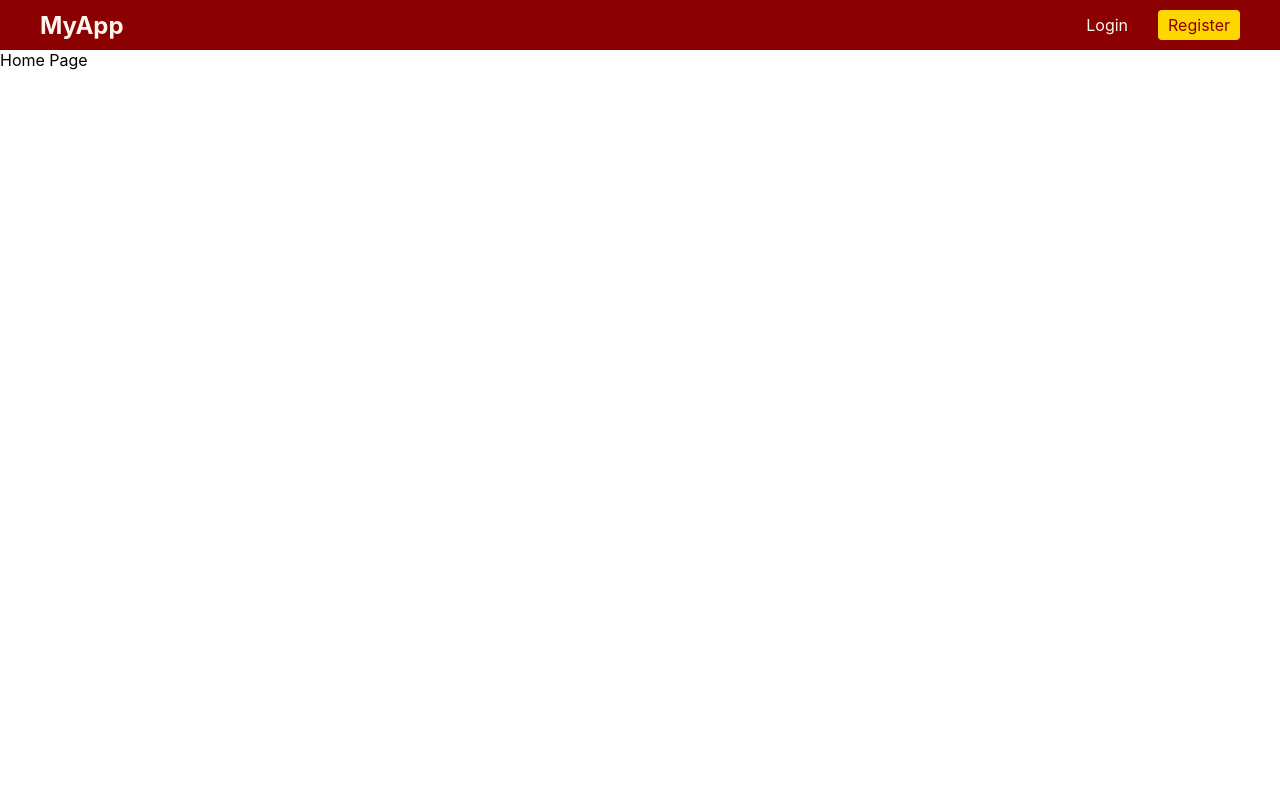
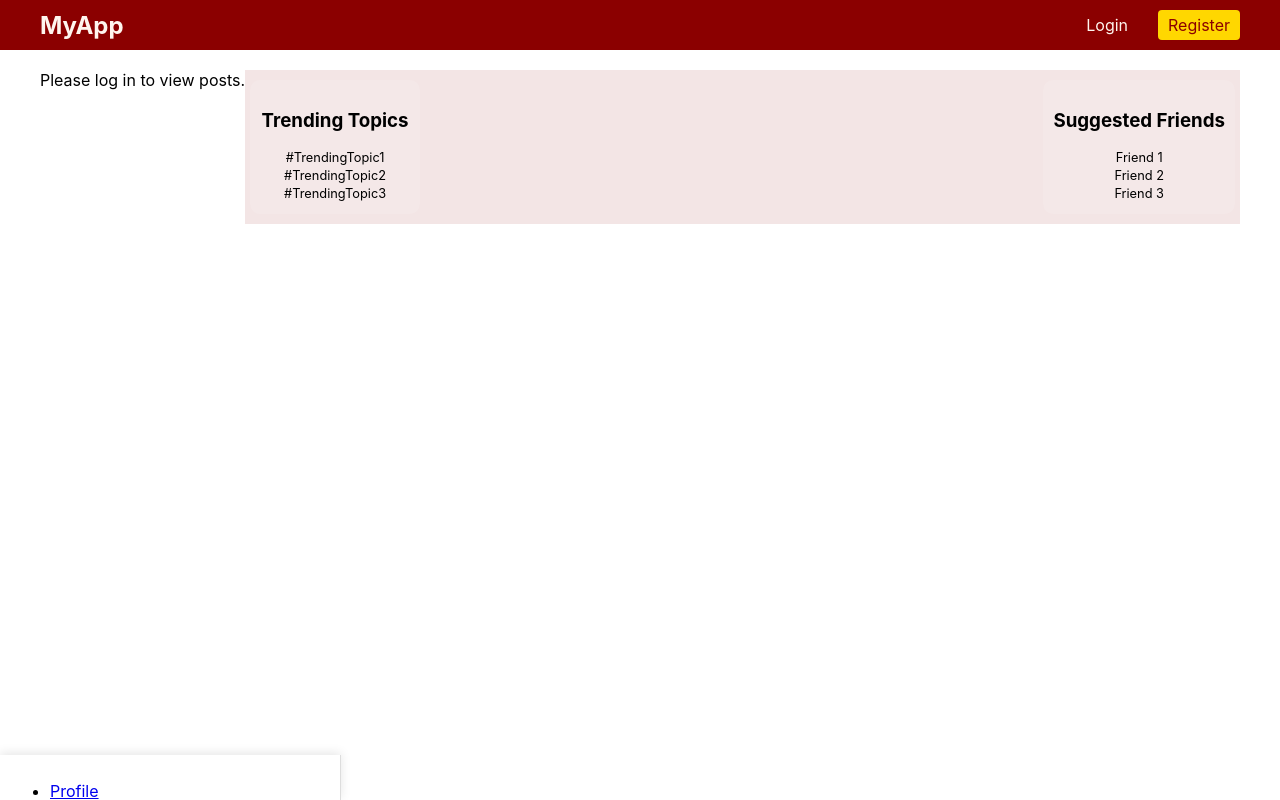
Before and after one commit to thetubbydoughnut/SocialMedia, a React (Create React App) app in the folder frontend/: page / in a window 1280 px wide. Built offline with nearby package versions, Linux system fonts and the light colour scheme.

Commit message:
more fun

```diff
--- a/frontend/src/components/Home/Home.css
+++ b/frontend/src/components/Home/Home.css
@@ -74,3 +74,20 @@ body.dark .home__button:hover {
     width: 100%;
   }
 }
+
+.home {
+  display: flex;
+  justify-content: space-between;
+  max-width: 1200px;
+  margin: 0 auto;
+  padding: 20px;
+}
+
+.newsfeed {
+  flex: 2;
+  margin: 0 20px;
+}
+
+.sidebar, .widgets {
+  flex: 1;
+}
--- a/frontend/src/components/Home/Home.js
+++ b/frontend/src/components/Home/Home.js
@@ -1,7 +1,17 @@
 import React from 'react';
+import NewsFeed from '../NewsFeed/NewsFeed';
+import Sidebar from '../Sidebar/Sidebar';
+import Widgets from '../Widgets/Widgets';
+import './Home.css';
 
 const Home = () => {
-    return <div>Home Page</div>;
+    return (
+        <div className="home">
+            <Sidebar />
+            <NewsFeed />
+            <Widgets />
+        </div>
+    );
 };
 
 export default Home;
--- a/frontend/src/components/NewsFeed/NewsFeed.js
+++ b/frontend/src/components/NewsFeed/NewsFeed.js
@@ -1,38 +1,50 @@
-import React, { useState, useEffect } from 'react';
-import { axiosInstance } from '../../utils/axiosInstance';
+import React, { useEffect, useState } from 'react';
+import { useSelector } from 'react-redux';
+import axiosInstance from '../../utils/axiosInstance';
 import './NewsFeed.css';
-import Post from '../Post/Post';
 
 const NewsFeed = () => {
     const [posts, setPosts] = useState([]);
-    const [loading, setLoading] = useState(true);
     const [error, setError] = useState(null);
+    const isAuthenticated = useSelector(state => state.auth.isAuthenticated);
 
     useEffect(() => {
         const fetchPosts = async () => {
+            if (!isAuthenticated) return;
+
             try {
                 const response = await axiosInstance.get('/posts');
                 setPosts(response.data);
-                setError(null);
             } catch (error) {
-                console.error('Error fetching posts:', error);
-                setError('Failed to fetch posts');
-            } finally {
-                setLoading(false);
+                console.error('Error fetching posts:', error.response || error);
+                setError('Failed to fetch posts. Please try again later.');
             }
         };
 
         fetchPosts();
-    }, []);
+    }, [isAuthenticated]);
 
-    if (loading) return <div>Loading posts...</div>;
-    if (error) return <div>{error}</div>;
+    if (!isAuthenticated) {
+        return <div>Please log in to view posts.</div>;
+    }
+
+    if (error) {
+        return <div className="error-message">{error}</div>;
+    }
 
     return (
         <div className="newsfeed">
-            {posts.map((post) => (
-                <Post key={post.id} post={post} />
-            ))}
+            <h2>News Feed</h2>
+            {posts.length === 0 ? (
+                <p>No posts available.</p>
+            ) : (
+                posts.map(post => (
+                    <div key={post.id} className="post">
+                        <h3>{post.title}</h3>
+                        <p>{post.content}</p>
+                    </div>
+                ))
+            )}
         </div>
     );
 };
--- a/frontend/src/components/Sidebar/Sidebar.js
+++ b/frontend/src/components/Sidebar/Sidebar.js
@@ -1,41 +1,19 @@
-import React, { useState } from 'react';
+import React from 'react';
 import { Link } from 'react-router-dom';
-import { useSelector } from 'react-redux';
-import FriendsList from '../FriendsList/FriendsList'; // Import the FriendsList component
-import { FontAwesomeIcon } from '@fortawesome/react-fontawesome';
-import { faUser, faEnvelope, faUsers, faCalendarAlt, faStore } from '@fortawesome/free-solid-svg-icons';
 import './Sidebar.css';
-import { profileSelectors } from '../../slices/profileSlice';
 
 const Sidebar = () => {
-    const user = useSelector(profileSelectors.selectUser);
-    const [isOpen, setIsOpen] = useState(false);
-
-    if (!user) {
-        return <div>Loading...</div>;
-    }
-
-    const { username } = user;
-
-    return (
-        <div className={`sidebar ${isOpen ? 'open' : ''}`}>
-            <div className="sidebar__handle" onClick={() => setIsOpen(!isOpen)}>
-                <span className="sidebar__handle-icon">{isOpen ? '▼' : '▲'}</span>
-            </div>
-            <div className="sidebar__content">
-                <nav className="sidebar__nav">
-                    <Link to={`/profile/${username}`}><FontAwesomeIcon icon={faUser} /> Profile</Link>
-                    <Link to="/messenger"><FontAwesomeIcon icon={faEnvelope} /> Messages</Link>
-                    <Link to="/groups"><FontAwesomeIcon icon={faUsers} /> Groups</Link>
-                    <Link to="/events"><FontAwesomeIcon icon={faCalendarAlt} /> Events</Link>
-                    <Link to="/marketplace"><FontAwesomeIcon icon={faStore} /> Marketplace</Link>
-                </nav>
-                <div className="sidebar__friends">
-                    <FriendsList />
-                </div>
-            </div>
-        </div>
-    );
+	return (
+		<div className="sidebar">
+			<ul>
+				<li><Link to="/profile">Profile</Link></li>
+				<li><Link to="/friends">Friends</Link></li>
+				<li><Link to="/messages">Messages</Link></li>
+				<li><Link to="/events">Events</Link></li>
+				<li><Link to="/groups">Groups</Link></li>
+			</ul>
+		</div>
+	);
 };
 
 export default Sidebar;
--- a/frontend/src/components/Widgets/Widgets.js
+++ b/frontend/src/components/Widgets/Widgets.js
@@ -1,15 +1,25 @@
 import React from 'react';
-import TrendingTopics from '../TrendingTopics/TrendingTopics';
-import Birthdays from '../Birthdays/Birthdays';
-import Weather from '../Weather/Weather';
 import './Widgets.css';
 
 const Widgets = () => {
     return (
         <div className="widgets">
-            <TrendingTopics />
-            <Birthdays />
-            <Weather />
+            <div className="widget">
+                <h3>Trending Topics</h3>
+                <ul>
+                    <li>#TrendingTopic1</li>
+                    <li>#TrendingTopic2</li>
+                    <li>#TrendingTopic3</li>
+                </ul>
+            </div>
+            <div className="widget">
+                <h3>Suggested Friends</h3>
+                <ul>
+                    <li>Friend 1</li>
+                    <li>Friend 2</li>
+                    <li>Friend 3</li>
+                </ul>
+            </div>
         </div>
     );
 };
--- a/frontend/src/contexts/NotificationContext.js
+++ b/frontend/src/contexts/NotificationContext.js
@@ -1,5 +1,5 @@
 import React, { createContext, useState, useEffect, useContext } from 'react';
-import { axiosInstance } from '../utils/axiosInstance';
+import axiosInstance from '../utils/axiosInstance';
 import { useSelector } from 'react-redux';
 
 const NotificationContext = createContext();
--- a/frontend/src/slices/authSlice.js
+++ b/frontend/src/slices/authSlice.js
@@ -1,5 +1,5 @@
 import { createSlice, createAsyncThunk } from '@reduxjs/toolkit';
-import { axiosInstance } from '../utils/axiosInstance';
+import axiosInstance from '../utils/axiosInstance';
 
 // Async Thunks
 export const login = createAsyncThunk(
@@ -7,13 +7,10 @@ export const login = createAsyncThunk(
   async ({ email, password }, { rejectWithValue }) => {
     try {
       const response = await axiosInstance.post('/auth/login', { email, password });
+      localStorage.setItem('token', response.data.token);
       return response.data;
     } catch (error) {
-      if (error.response && error.response.data) {
-        return rejectWithValue(error.response.data);
-      } else {
-        return rejectWithValue({ message: 'An unexpected error occurred' });
-      }
+      return rejectWithValue(error.response.data);
     }
   }
 );
@@ -22,8 +19,8 @@ const authSlice = createSlice({
   name: 'auth',
   initialState: {
     user: null,
-    token: null,
-    isAuthenticated: false,
+    token: localStorage.getItem('token'),
+    isAuthenticated: !!localStorage.getItem('token'),
     error: null,
   },
   reducers: {
@@ -31,6 +28,7 @@ const authSlice = createSlice({
       state.user = null;
       state.token = null;
       state.isAuthenticated = false;
+      localStorage.removeItem('token');
     },
   },
   extraReducers: (builder) => {
--- a/frontend/src/slices/friendSlice.js
+++ b/frontend/src/slices/friendSlice.js
@@ -1,5 +1,5 @@
 import { createSlice, createAsyncThunk } from '@reduxjs/toolkit';
-import { axiosInstance } from '../utils/axiosInstance';
+import axiosInstance from '../utils/axiosInstance';
 
 // Async Thunks
 export const fetchFriends = createAsyncThunk(
--- a/frontend/src/slices/marketplaceSlice.js
+++ b/frontend/src/slices/marketplaceSlice.js
@@ -1,5 +1,5 @@
 import { createSlice, createAsyncThunk } from '@reduxjs/toolkit';
-import { axiosInstance } from '../utils/axiosInstance';
+import axiosInstance from '../utils/axiosInstance';
 
 export const fetchItems = createAsyncThunk('marketplace/fetchItems', async (category) => {
     const response = await axiosInstance.get('/marketplace/posts', {
--- a/frontend/src/slices/profileSlice.js
+++ b/frontend/src/slices/profileSlice.js
@@ -1,5 +1,5 @@
 import { createSlice, createAsyncThunk } from '@reduxjs/toolkit';
-import { axiosInstance } from '../utils/axiosInstance';
+import axiosInstance from '../utils/axiosInstance';
 
 // Async Thunks
 export const fetchProfile = createAsyncThunk(
--- a/frontend/src/slices/searchSlice.js
+++ b/frontend/src/slices/searchSlice.js
@@ -1,5 +1,5 @@
 import { createSlice, createAsyncThunk } from '@reduxjs/toolkit';
-import { axiosInstance } from '../utils/axiosInstance';
+import axiosInstance from '../utils/axiosInstance';
 
 export const searchProfiles = createAsyncThunk('search/searchProfiles', async (query) => {
   const response = await axiosInstance.get(`/search/profiles?q=${query}`);
--- a/frontend/src/utils/axiosInstance.js
+++ b/frontend/src/utils/axiosInstance.js
@@ -1,14 +1,12 @@
 import axios from 'axios';
 
-export const axiosInstance = axios.create({
+const axiosInstance = axios.create({
     baseURL: 'http://localhost:9000/api',
-    // other configurations...
 });
 
-export const setupInterceptors = (store) => {
 axiosInstance.interceptors.request.use(
     (config) => {
-            const token = store.getState().auth.token;
+        const token = localStorage.getItem('token');
         if (token) {
             config.headers['Authorization'] = `Bearer ${token}`;
         }
@@ -19,16 +17,4 @@ export const setupInterceptors = (store) => {
     }
 );
 
-    axiosInstance.interceptors.response.use(
-        (response) => response,
-        (error) => {
-            if (error.response && error.response.status === 401) {
-                // Handle unauthorized access (e.g., redirect to login)
-                store.dispatch({ type: 'auth/logout' });
-            }
-            return Promise.reject(error);
-        }
-    );
-};
-
 export default axiosInstance;
```
Also changed, not shown: 1 other file (tests, documents, lock files or other folders). Lines whose indentation alone changed are shown as unchanged.
